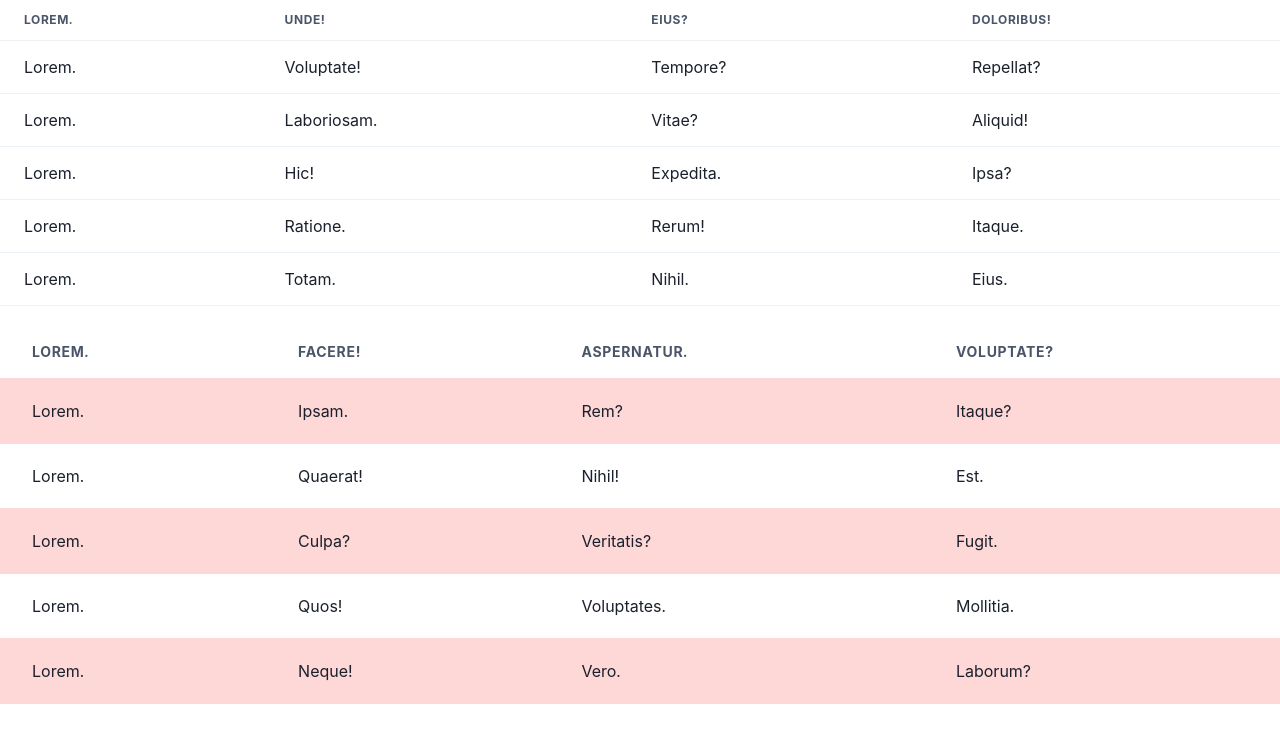
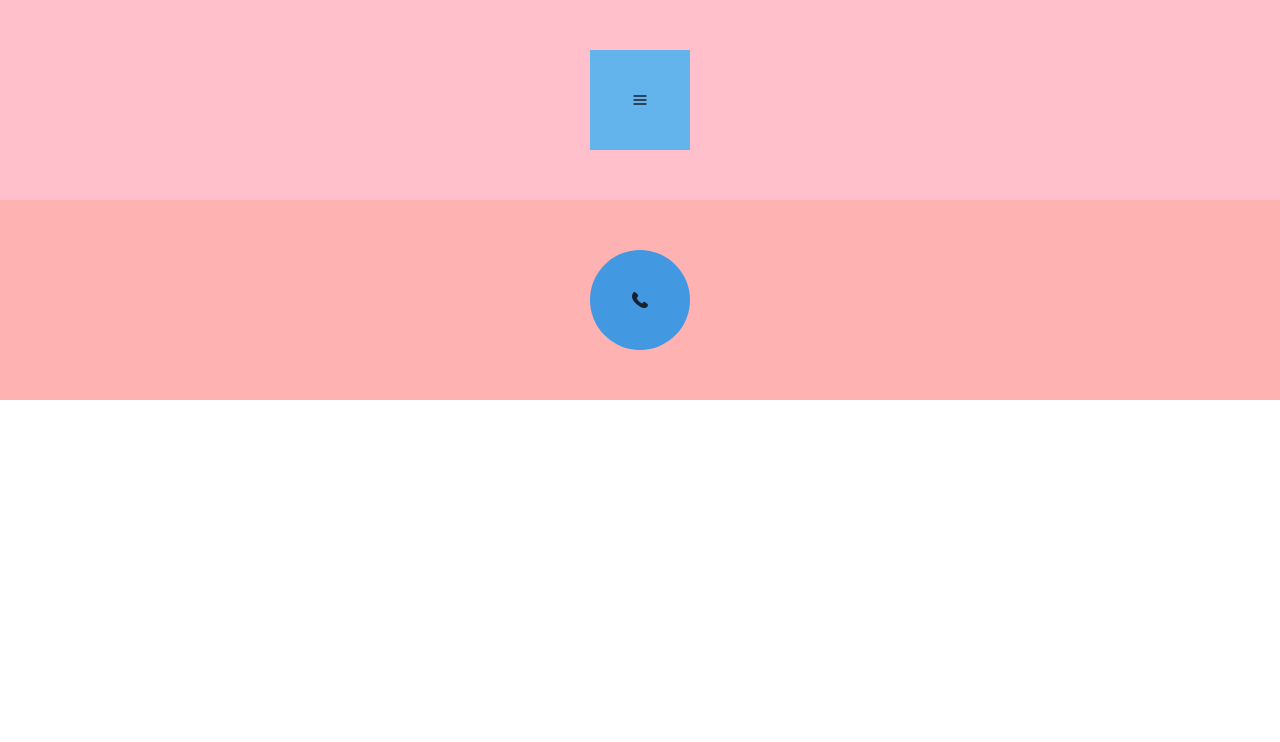
Before and after one commit to AngelosGithub/react231031, a React (Create React App) app: page / in a window 1280 px wide. Shown: the top 742 px of the page. Built offline with nearby package versions, Linux system fonts and the light colour scheme.

Commit message:
231102 Center, Square, Circle 사용

```diff
--- a/src/App.js
+++ b/src/App.js
@@ -1,115 +1,20 @@
-import {
-  Box,
-  Button,
-  Card,
-  CardBody,
-  CardFooter,
-  CardHeader,
-  Heading,
-  Flex,
-  SimpleGrid,
-  Table,
-  Thead,
-  Tr,
-  Th,
-  Tbody,
-  Td,
-} from "@chakra-ui/react";
+import { Box, Center, Circle, Square } from "@chakra-ui/react";
+import { HamburgerIcon, PhoneIcon } from "@chakra-ui/icons";
 
 function App() {
   return (
     <>
-      <SimpleGrid gap={5} columns={1}>
-        <Box>
-          <Table>
-            <Thead>
-              <Tr>
-                <Th>Lorem.</Th>
-                <Th>Unde!</Th>
-                <Th>Eius?</Th>
-                <Th>Doloribus!</Th>
-              </Tr>
-            </Thead>
-            <Tbody>
-              <Tr>
-                <Td>Lorem.</Td>
-                <Td>Voluptate!</Td>
-                <Td>Tempore?</Td>
-                <Td>Repellat?</Td>
-              </Tr>
-              <Tr>
-                <Td>Lorem.</Td>
-                <Td>Laboriosam.</Td>
-                <Td>Vitae?</Td>
-                <Td>Aliquid!</Td>
-              </Tr>
-              <Tr>
-                <Td>Lorem.</Td>
-                <Td>Hic!</Td>
-                <Td>Expedita.</Td>
-                <Td>Ipsa?</Td>
-              </Tr>
-              <Tr>
-                <Td>Lorem.</Td>
-                <Td>Ratione.</Td>
-                <Td>Rerum!</Td>
-                <Td>Itaque.</Td>
-              </Tr>
-              <Tr>
-                <Td>Lorem.</Td>
-                <Td>Totam.</Td>
-                <Td>Nihil.</Td>
-                <Td>Eius.</Td>
-              </Tr>
-            </Tbody>
-          </Table>
-        </Box>
+      <Center bg={"pink"} h={"200px"}>
+        <Square bg={"blue.300"} w={"100px"} h={"100px"}>
+          <HamburgerIcon />
+        </Square>
+      </Center>
 
-        <Box>
-          <Table variant="striped" colorScheme="red" size="lg">
-            <Thead>
-              <Tr>
-                <Th>Lorem.</Th>
-                <Th>Facere!</Th>
-                <Th>Aspernatur.</Th>
-                <Th>Voluptate?</Th>
-              </Tr>
-            </Thead>
-            <Tbody>
-              <Tr>
-                <Td>Lorem.</Td>
-                <Td>Ipsam.</Td>
-                <Td>Rem?</Td>
-                <Td>Itaque?</Td>
-              </Tr>
-              <Tr>
-                <Td>Lorem.</Td>
-                <Td>Quaerat!</Td>
-                <Td>Nihil!</Td>
-                <Td>Est.</Td>
-              </Tr>
-              <Tr>
-                <Td>Lorem.</Td>
-                <Td>Culpa?</Td>
-                <Td>Veritatis?</Td>
-                <Td>Fugit.</Td>
-              </Tr>
-              <Tr>
-                <Td>Lorem.</Td>
-                <Td>Quos!</Td>
-                <Td>Voluptates.</Td>
-                <Td>Mollitia.</Td>
-              </Tr>
-              <Tr>
-                <Td>Lorem.</Td>
-                <Td>Neque!</Td>
-                <Td>Vero.</Td>
-                <Td>Laborum?</Td>
-              </Tr>
-            </Tbody>
-          </Table>
-        </Box>
-      </SimpleGrid>
+      <Center bg={"red.200"} h={"200px"}>
+        <Circle bg={"blue.400"} w={"100px"} h={"100px"}>
+          <PhoneIcon />
+        </Circle>
+      </Center>
     </>
   );
 }
```
